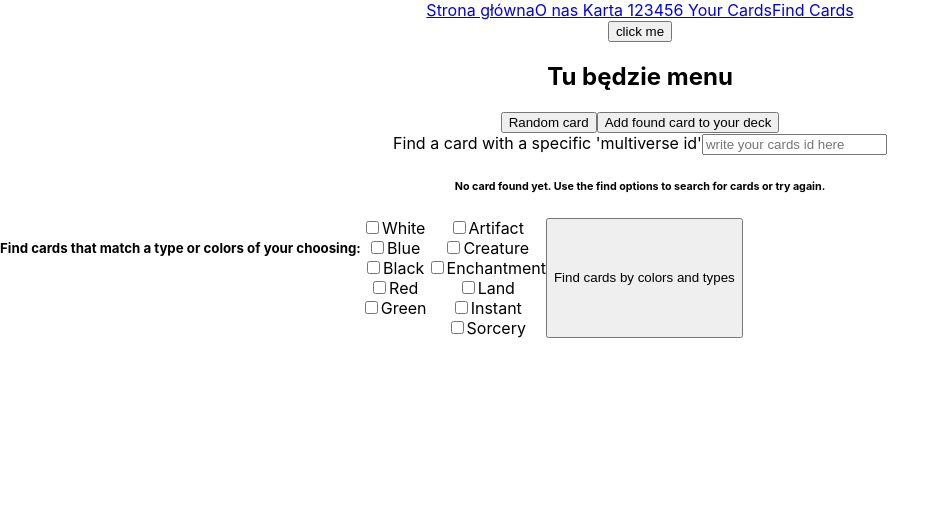
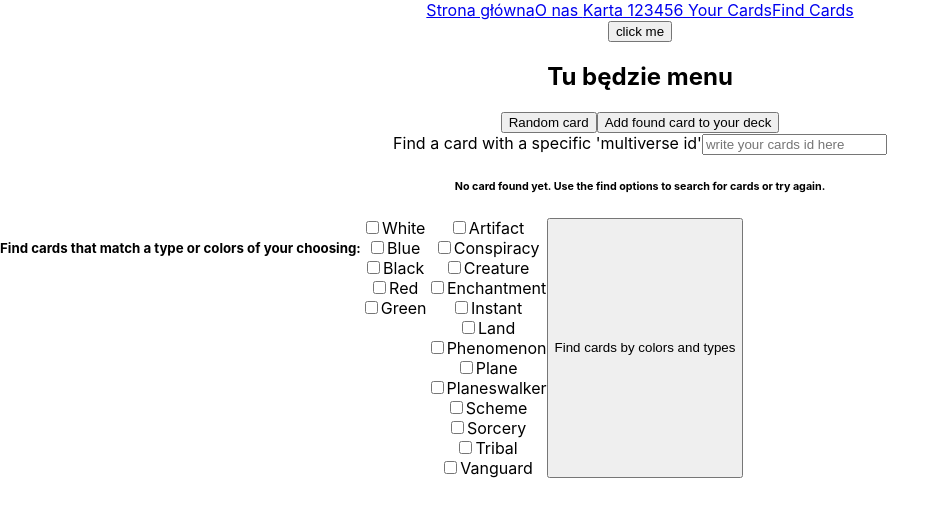
Before and after one commit to WitoldSierka/magic-card-gathering, a React (Create React App) app: page /findCards in a window 1280 px wide. Shown: the top 516 px of the page, without its empty margins (0-950 px from the left). Built offline with nearby package versions, Linux system fonts and the light colour scheme.

Commit message:
more types, filter cards without images

```diff
--- a/src/components/Config.ts
+++ b/src/components/Config.ts
@@ -23,7 +23,8 @@ const Config = {
       Identity: "G"
     }
   ],
-  possibleTypes: ["Artifact", "Creature", "Enchantment","Land", "Instant", "Sorcery"]
+  possibleTypes: ["Artifact", "Conspiracy", "Creature", "Enchantment", "Instant", "Land",
+    "Phenomenon", "Plane", "Planeswalker", "Scheme", "Sorcery", "Tribal", "Vanguard"]
 }
 
 export default Config;
--- a/src/components/cardFinding/FindCards.tsx
+++ b/src/components/cardFinding/FindCards.tsx
@@ -97,8 +97,11 @@ const FindCards: React.FC<{onAddCardToDeck: any}> = (props) => {
     //console.log(chosenColors);
   }
 
-  const typeCheckboxHandler = () => {
+  const emptyFunction = () => {
+  }
 
+  const cardSelector = () => {
+    const cardOpacity = 0.6
   }
 
   return (
@@ -127,7 +130,7 @@ const FindCards: React.FC<{onAddCardToDeck: any}> = (props) => {
         </div>
         <div className="type-option-field">
           {Config.possibleTypes.map((type) => <Checkbox label={type} designation={"type"}
-          onCheckboxManager={typeCheckboxHandler} key={type} />)}
+          onCheckboxManager={emptyFunction} key={type} />)}
         </div>
         <button
           className="find-colors-and-types-button"
@@ -138,12 +141,15 @@ const FindCards: React.FC<{onAddCardToDeck: any}> = (props) => {
       </div>
       <div className="multiple-found-cards-container">
         {foundManyCards.length > 0 &&
-          foundManyCards.map((card) => (
-            <RenderCard
-              card={card}
-              key={Math.random()}
-              nameOfClass="card-in-multiple-found-cards"
-            />
+          foundManyCards.filter(el => el.hasOwnProperty('imageUrl')).map((card) => (
+            <div onClick={cardSelector} style={{opacity: 1}}>
+              <RenderCard
+                card={card}
+                key={Math.random()}
+                nameOfClass="card-in-multiple-found-cards"
+              />
+            </div>
+
           ))}
       </div>
     </div>
--- a/src/components/userDeck/UserDeckGallery.tsx
+++ b/src/components/userDeck/UserDeckGallery.tsx
@@ -18,6 +18,9 @@ const UserDeckGallery: React.FC<{arrayOfCards: CardTemplate[], onSaveDeck:any }>
     return (
       <div>
         <h3>This is your deck</h3>
+        <div className="filter cards">
+          filter cards
+        </div>
         <div className="user-deck-gallery">
           {props.arrayOfCards.map((card: CardTemplate) => <RenderCard card={card} nameOfClass="card-in-gallery" key={Math.random()}/>)}
         </div>
```
